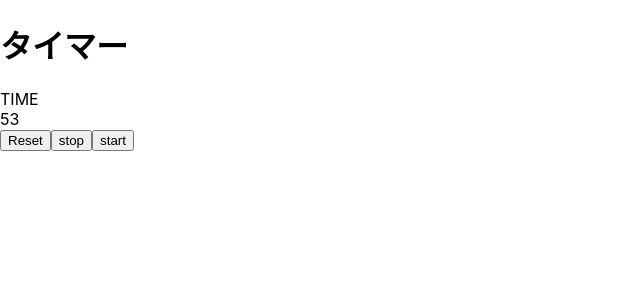
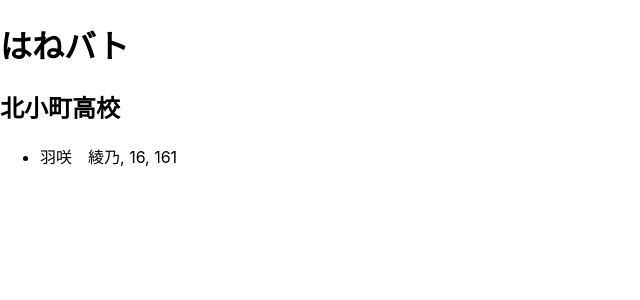
Before and after one commit to machamp0714/react-with-typescript, a React (Create React App) app: page / in a window 1280 px wide. Shown: the top 300 px of the page, without its empty margins (0-640 px from the left). Built offline with nearby package versions, Linux system fonts and the light colour scheme.

Commit message:
FunctionalComponent

```diff
--- a/src/App.tsx
+++ b/src/App.tsx
@@ -1,70 +1,23 @@
 import React from 'react';
+import CharacterList, { Character } from './CharacterList';
 import './App.css';
 
-interface TimerState {
-  timeLeft: number
-}
-const LIMIT = 60;
+const App = () => {
+  const characters: Character[] = [
+    {
+      id: 1,
+      name: '羽咲　綾乃',
+      age: 16,
+      height: 161
+    }
+  ];
 
-class App extends React.Component<{}, TimerState> {
-  timerId?: NodeJS.Timeout;
-
-  constructor(props: {}) {
-    super(props)
-    this.state = { timeLeft: LIMIT }
-  }
-
-  componentDidMount() {
-    this.timerId = setInterval(() => {
-      this.tick()
-    }, 1000)
-  }
-
-  componentDidUpdate() {
-    if (this.state.timeLeft === 0) {
-      this.reset()
-    }
-  }
-
-  componentWillUnmount() {
-    clearInterval(this.timerId as NodeJS.Timeout)
-  }
-
-  tick = () => {
-    this.setState((prevState) => ({
-      timeLeft: prevState.timeLeft - 1,
-    }));
-  }
-
-  reset = () => {
-    this.setState({ timeLeft: LIMIT })
-  }
-
-  stop = () => {
-    clearInterval(this.timerId as NodeJS.Timeout)
-  }
-
-  start = () => {
-    this.timerId = setInterval(() => {
-      this.tick();
-    }, 1000);
-  }
-
-  render() {
-    const { timeLeft } = this.state;
-    return (
-      <div>
-        <h1>タイマー</h1>
-        <div>
-          <div>TIME</div>
-          {timeLeft}
-        </div>
-        <button onClick={this.reset}>Reset</button>
-        <button onClick={this.stop}>stop</button>
-        <button onClick={this.start}>start</button>
-      </div>
-    )
-  }
+  return (
+    <div>
+      <h1>はねバト</h1>
+      <CharacterList school='北小町高校' characters={characters} />
+    </div>
+  )
 }
 
 export default App;
--- a/src/CharacterList.tsx
+++ b/src/CharacterList.tsx
@@ -1,4 +1,4 @@
-import React, { Component } from 'react';
+import React, { FC } from 'react';
 
 export interface Character {
   id: number
@@ -12,23 +12,15 @@ interface CharacterListProps {
   characters: Character[]
 }
 
-class CharacterList extends Component<CharacterListProps> {
-  render() {
-    const { school, characters } = this.props;
-
-    return (
+const CharacterList: FC<CharacterListProps> = ({ school = '高校不明', characters }) => (
   <>
     <h2>{school}</h2>
     <ul>
-          {characters.map(character => (
-            <li key={character.id}>
-              {character.name},{character.age},{character.height ? character.height : '???'}
-            </li>
+      {characters.map(c => (
+        <li key={c.id}>{c.name}, {c.age}, {c.height ? c.height : '???'}</li>
       ))}
     </ul>
   </>
 )
-  }
-}
 
 export default CharacterList;
```
Lines whose indentation alone changed are shown as unchanged.
